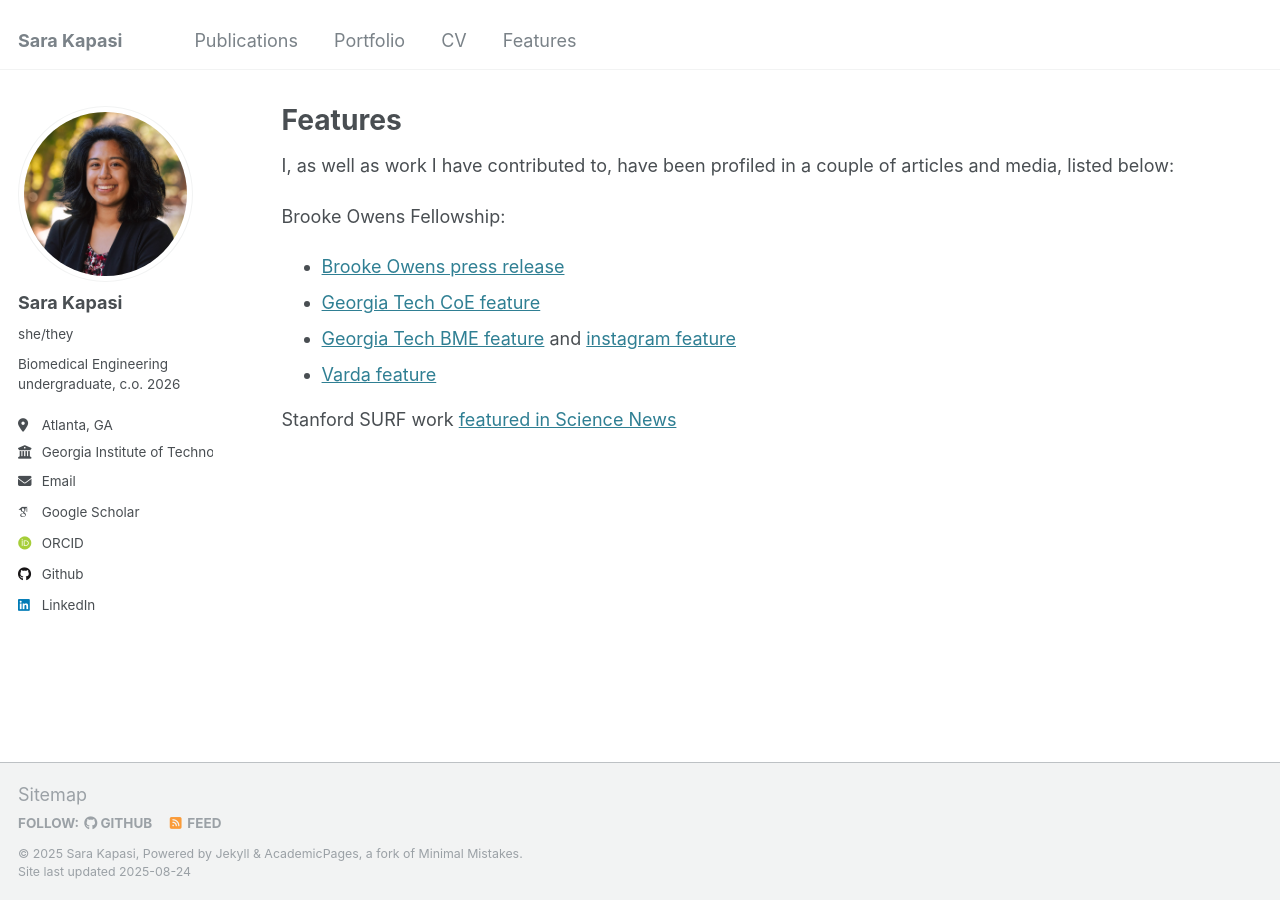
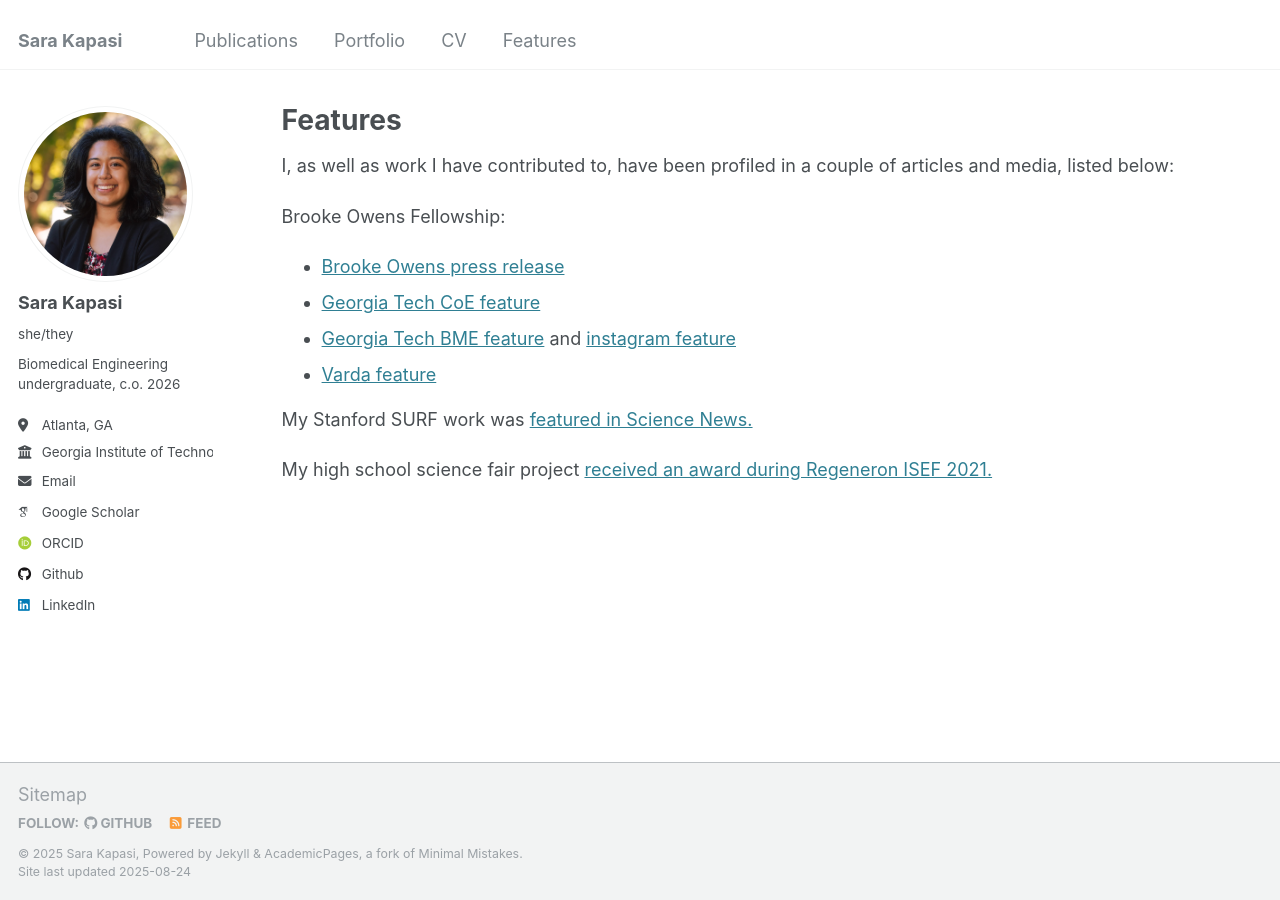
Before and after one commit to sarakapasi/sarakapasi.github.io, a Jekyll site: the page built from _pages/features.md, in a window 1280 px wide. Built offline with Jekyll 4.4.1, drawn with Linux system fonts in a browser that asks for light colours; some web fonts are replaced.

Commit message:
Update features.md

```diff
--- a/_pages/features.md
+++ b/_pages/features.md
@@ -15,4 +15,6 @@ Brooke Owens Fellowship:
 - [Georgia Tech BME feature](https://bme.gatech.edu/bme/news/sara-kapasi-named-brooke-owens-fellow) and [instagram feature](https://www.instagram.com/p/DGRLGw8P_3C/?hl=en)
 - [Varda feature](https://www.linkedin.com/posts/varda-space-industries_july-31-is-national-intern-day-varda-activity-7356765648787574786-z5UU?utm_source=share&utm_medium=member_desktop&rcm=ACoAAC6XP8wBnzptGeSz2jEItXKwEVRdd54n-i0)
 
-Stanford SURF work [featured in Science News](https://www.sciencenews.org/article/ozempic-drug-diabetes-injected-gel)
+My Stanford SURF work was [featured in Science News.](https://www.sciencenews.org/article/ozempic-drug-diabetes-injected-gel)
+
+My high school science fair project [received an award during Regeneron ISEF 2021.](https://www.societyforscience.org/press-release/2021-regeneron-isef-sao-awards/)
```
